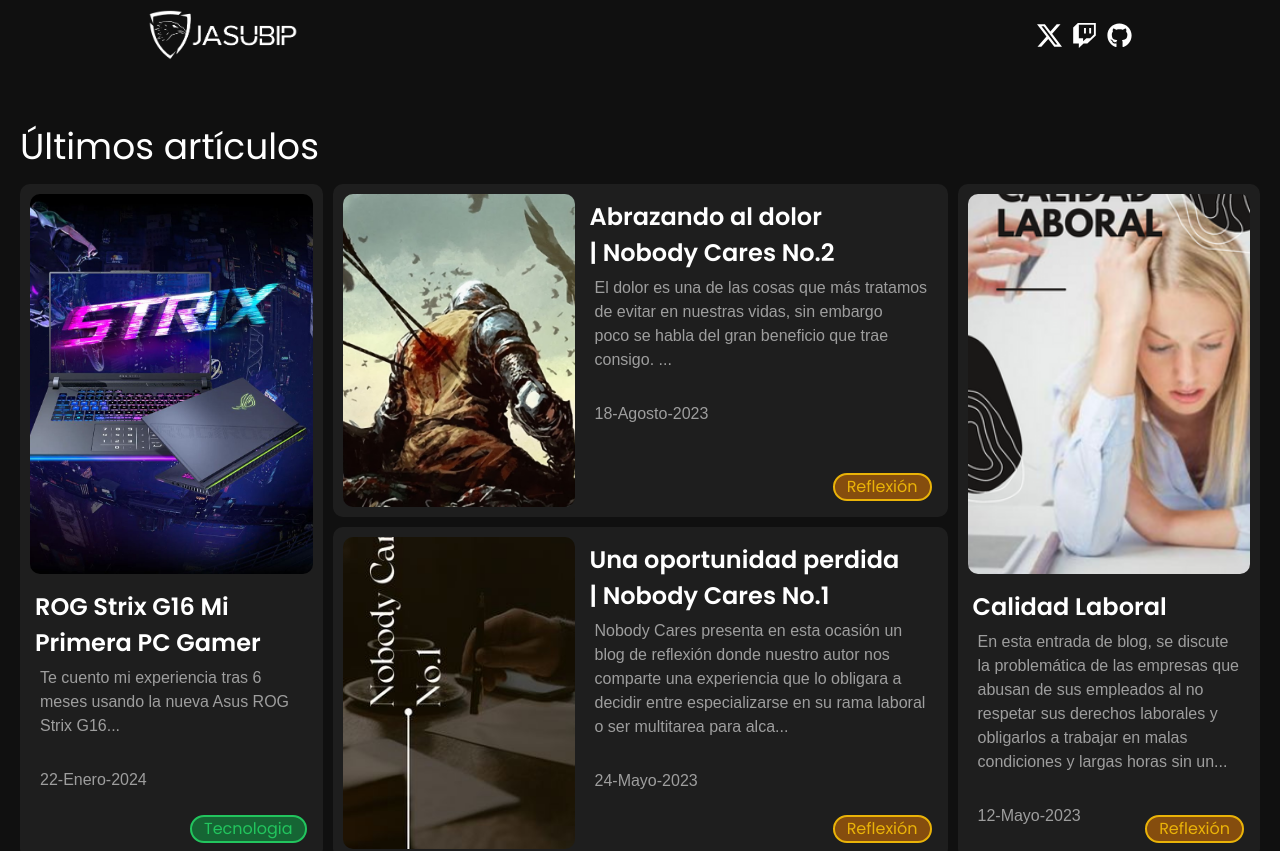
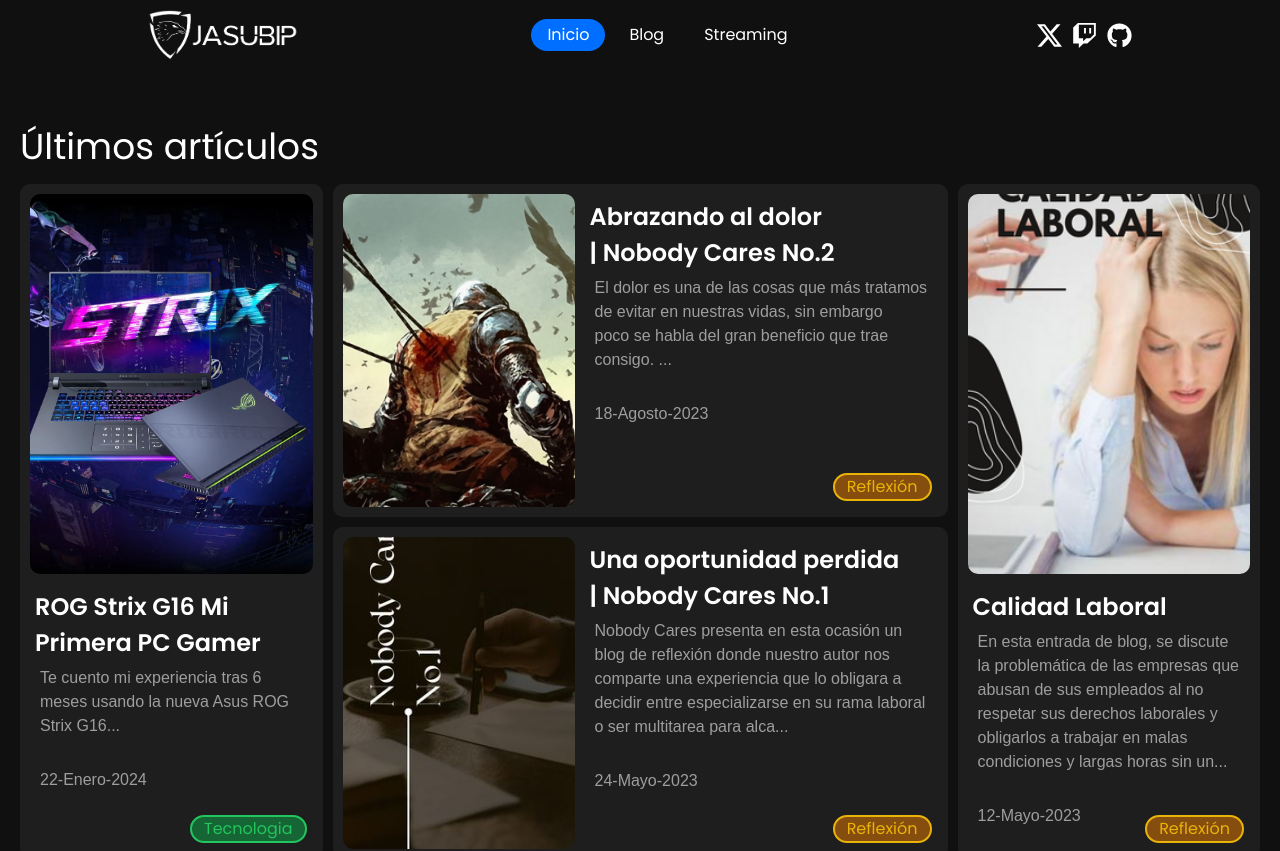
Before and after one commit to JasubiPL/JasubiP_WebPage, a Next.js app: page / in a window 1280 px wide. Shown: the top 851 px of the page. Built offline with nearby package versions, Linux system fonts and the light colour scheme.

Commit message:
Se añadio menu de secciones

```diff
--- a/components/Nav.jsx
+++ b/components/Nav.jsx
@@ -1,8 +1,10 @@
 import styles from '@/styles/Nav.module.css'
 import Link from 'next/link'
 import { SocialNetwork } from './SocialNetwors'
+import { useRouter } from 'next/router'
 
 export default function Nav(){
+  const path = useRouter().pathname
 
   return(
     <nav id="header-nav" className={styles.nav}>
@@ -10,7 +12,20 @@
         <Link className={styles.nav_title_container} href='/'>
           <img src='/img/imagotipo-Blanco.png' alt='logo icon' />
         </Link>
-        <SocialNetwork />
+
+        <ul className='flex gap-2 w-full py-2 justify-center order-1 md:order-0 md:w-auto'>
+          <li className={`py-1 px-4 transition-all hover:bg-accent_100  rounded-full ${path === '/' ? 'bg-accent_100' :''}`}>
+            <Link href='/'>Inicio</Link>
+          </li>
+          <li className={`py-1 px-4 transition-all hover:bg-accent_100  rounded-full ${path.includes('/posts')  ? 'bg-accent_100' :''}`}>
+            <Link href='/posts'>Blog</Link>
+          </li>
+          <li className={`py-1 px-4 transition-all hover:bg-accent_100  rounded-full ${path.includes('/streaming')  ? 'bg-accent_100' :''}`}>
+            <Link href='/'>Streaming</Link>
+          </li>
+        </ul>
+
+        <SocialNetwork className='md:order-2'/>
       </section>
     </nav>
   )
--- a/components/SocialNetwors.jsx
+++ b/components/SocialNetwors.jsx
@@ -2,9 +2,9 @@
 import { BsTwitterX } from "react-icons/bs";
 import styles from '../styles/SocialNetworks.module.css'
 
-export const SocialNetwork = () =>{
+export const SocialNetwork = ({ className }) =>{
   return(
-    <div className={styles.social_network_container}>
+    <div className={`${styles.social_network_container} ${ className }`}>
       <a href='https://x.com/jasubip' target='_blank'><BsTwitterX /></a>
       <a href='https://www.twitch.com/jasubip' target='_blank'><FaTwitch /></a>
       <a href="http://github.com/JasubiPL" target="_blank" rel="noopener noreferrer"><FaGithub /></a>
--- /dev/null
+++ b/lib/streamingVideos.js
@@ -0,0 +1,11 @@
+export const streamingVideos = [
+  {
+    id:1,
+    platform: "youtube",
+    title_video:"⚔️ Una nueva historia vikinga 🏹 | Assassin's creed Valhalla Parte 1 🎮🔥",
+    game:"Assassins Creed Valhalla",
+    url:'https://youtu.be/jrQcigiSE40',
+    img:'https://i9.ytimg.com/vi/jrQcigiSE40/mqdefault.jpg?v=65adcb80&sqp=CITQxq0G&rs=AOn4CLAFmESLTkl_TaWVbXYATLzlK9jsow',
+    date:'21/01/2024'
+  }
+]
--- /dev/null
+++ b/pages/streaming/index.jsx
@@ -0,0 +1,21 @@
+import PageLayout from "@/components/PageLayout";
+import { streamingVideos } from "@/lib/streamingVideos";
+
+
+const videos = streamingVideos.sort((a, b) => parseInt(a.id) > parseInt(b.id) ? -1 : 1);
+const firstVideo = videos[0]
+// console.log(firstVideo.url)
+
+export default function StreamingPage(){
+
+  return(
+    <PageLayout title="Streaming">
+      <section className="bg-red-500 w-full mt-[90px] flex flex-col items-center">
+        <section className="bg-green-200 w-4/5">
+          <h1>Ultimo video</h1>
+
+        </section>
+      </section>
+    </PageLayout>
+  )
+}
--- a/styles/Nav.module.css
+++ b/styles/Nav.module.css
@@ -10,6 +10,10 @@
   animation: blur linear both;
   animation-timeline: scroll();
   animation-range: 0 100px;
+
+  & a{
+    font-family: var(--titles);
+  }
 
 }
 
@@ -36,6 +40,7 @@
 @media screen and (max-width:820px){
   .nav_center{
     max-width: 100vw;
+    flex-wrap: wrap;
   }
 
 }
```
